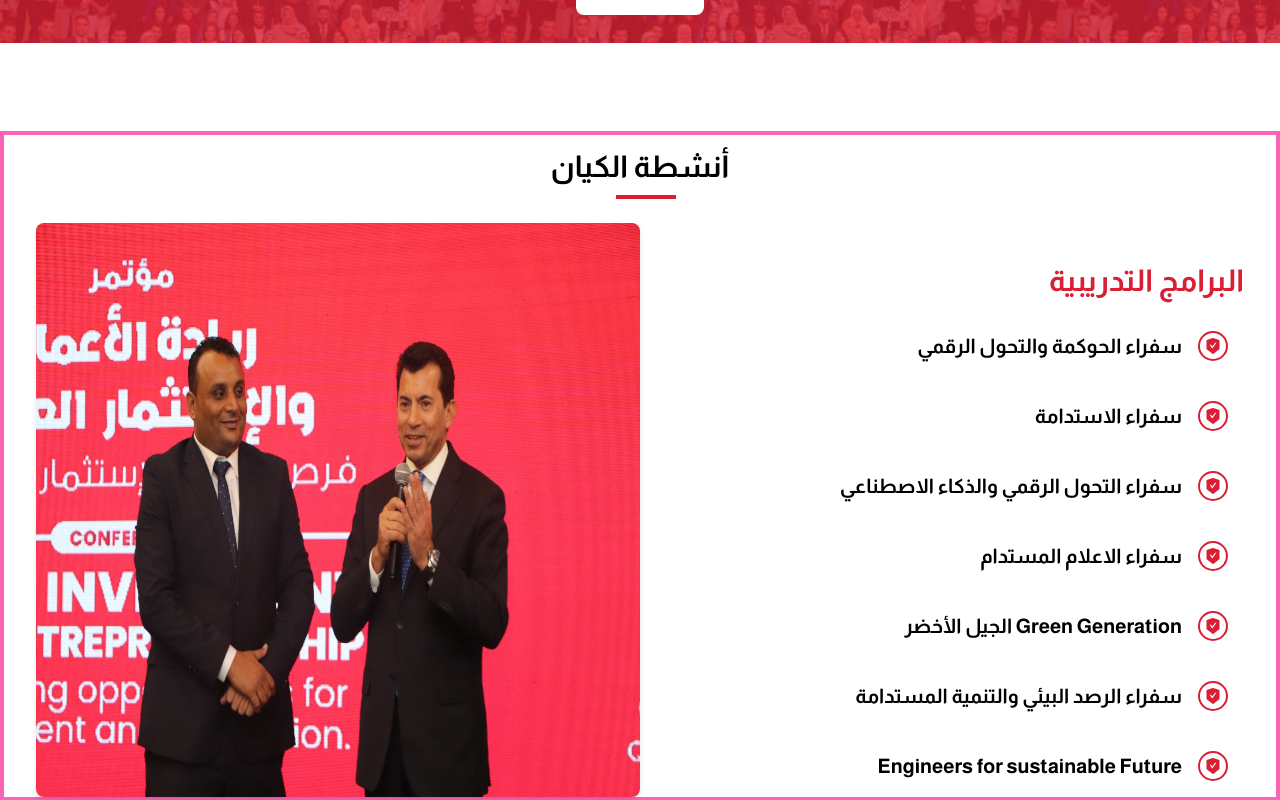
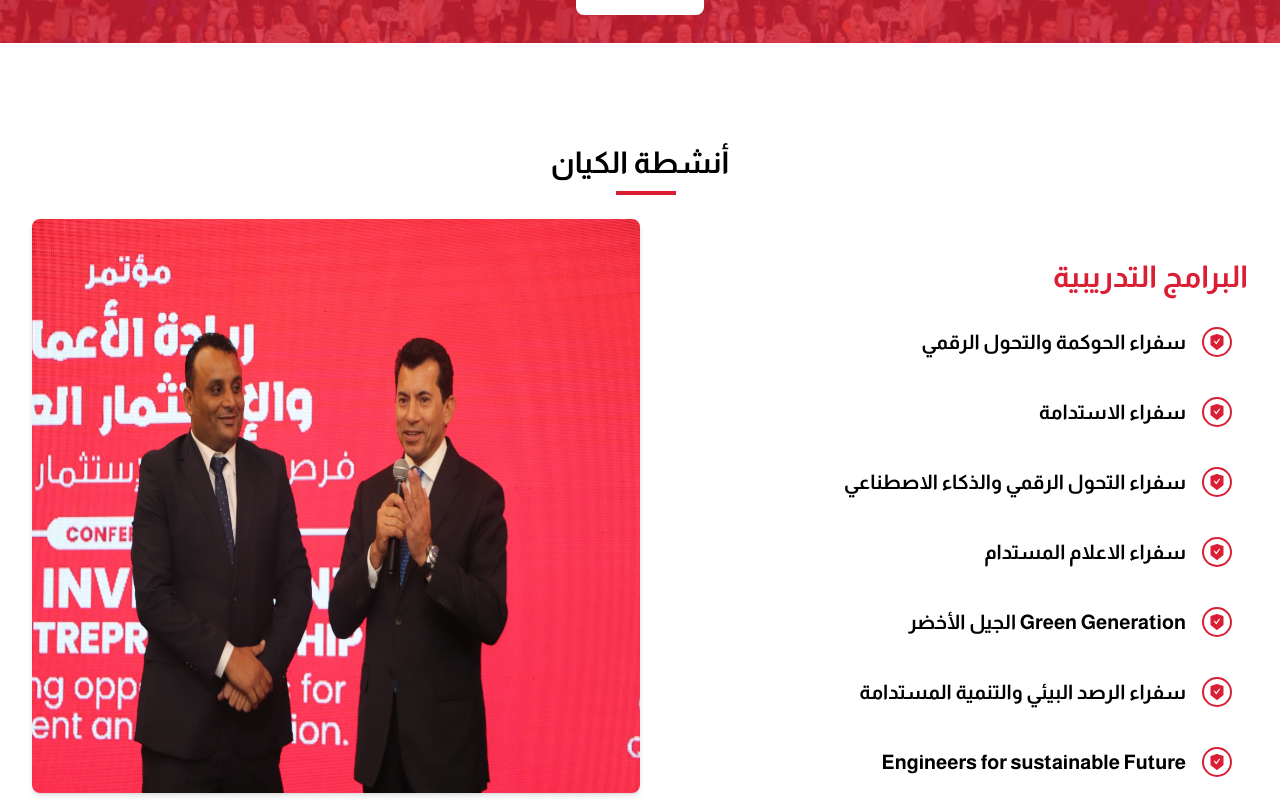
Before and after one commit to seif-ahmed-mansour/qaderoon-project, a React (Vite) app in the folder client/: page / in a window 1280 px wide. Shown: the part 2740-3540 px from the top of the page. Built offline with nearby package versions, Linux system fonts and the light colour scheme; a web font is replaced by a local one.

Commit message:
update ActivitiesCard.jsx

```diff
--- a/client/src/components/home/activities-section/ActivitiesCard.jsx
+++ b/client/src/components/home/activities-section/ActivitiesCard.jsx
@@ -23,7 +23,7 @@
   return (
     <div>
       {/* Bootstrap-like container */}
-      <div className="max-w-[1500px] mx-auto px-4 sm:px-6 lg:px-8 my-10 md:my-22 debug">
+      <div className="max-w-[1500px] mx-auto px-4 sm:px-6 lg:px-8 my-10 md:my-22">
         {/* A container for animation */}
         <div className="text-center">
           <h1 className="text-3xl font-bold ac-title">
```
